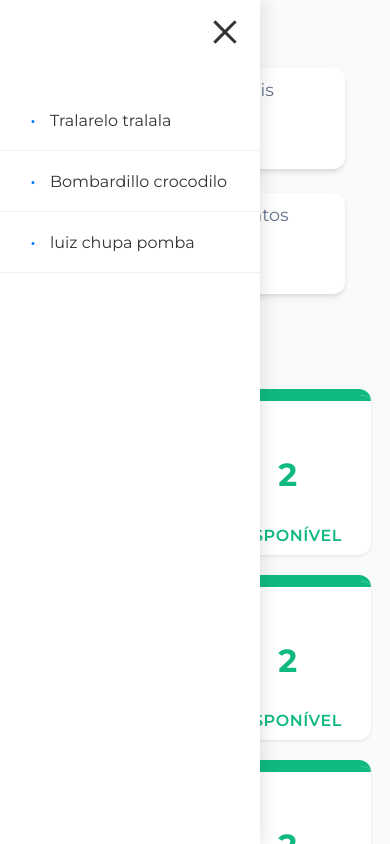
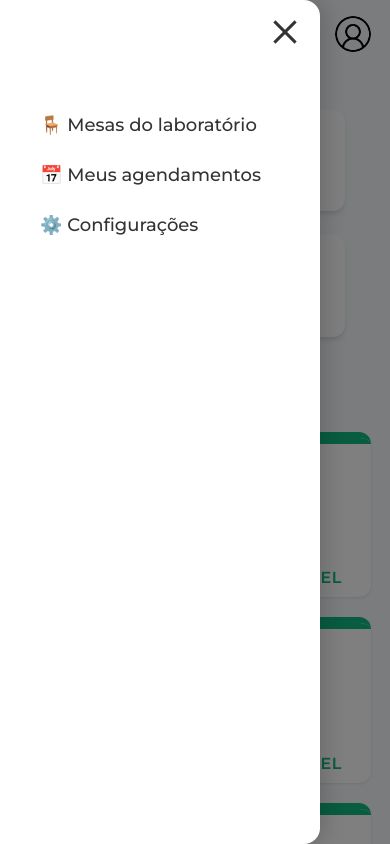
Before and after one commit to MatheuzinDev/AgendamentosLIP-FE, a React (Vite) app: page /home in a window 390 px wide. Both pictures are taken after a click on the button 35 px from the left and 33 px from the top of the page. Shown: the top 844 px of the page. Built offline with nearby package versions, Linux system fonts and the light colour scheme.

Commit message:
alterações menu hamburger/navbar + atualizações tela home

```diff
--- a/src/Components/MenuHamburger/MenuHamburger.css
+++ b/src/Components/MenuHamburger/MenuHamburger.css
@@ -11,16 +11,19 @@
     position: fixed;
     top: 0;
     left: 0;
-    width: 260px;
+    width: 320px;
     height: 100vh;
     background: #ffffff;
-    box-shadow: 4px 0 16px rgba(0, 0, 0, 0.1);
+    box-shadow: 6px 0 20px rgba(0, 0, 0, 0.15);
     transform: translateX(-100%);
     transition: transform 0.3s ease;
-    padding-top: 90px;
+    padding: 60px 20px 20px 20px;
     display: flex;
     flex-direction: column;
     font-family: 'Segoe UI', Tahoma, Geneva, Verdana, sans-serif;
+    border-top-right-radius: 16px;
+    border-bottom-right-radius: 16px;
+    z-index: 1001;
 }
 
 .menu.open {
@@ -92,33 +95,41 @@
     transform: translateY(-8px) rotate(-45deg);
 }
 
+/* Overlay */
+.menu-overlay {
+    position: fixed;
+    top: 0;
+    left: 0;
+    width: 100vw;
+    height: 100vh;
+    background-color: rgba(0, 0, 0, 0.5);
+    z-index: 999;
+}
+
+/* Lista do menu */
 .menu ul {
     list-style: none;
     padding: 0;
-    margin: 0;
+    margin: 40px 0 0 0;
 }
 
+/* Itens do menu */
 .menu li {
-    padding: 18px 30px;
-    border-bottom: 1px solid #f0f0f0;
-    font-size: 16px;
+    padding: 14px 20px;
+    border-radius: 12px;
+    font-size: 18px;
     color: #333;
+    font-weight: 500;
+    cursor: pointer;
     display: flex;
     align-items: center;
-    gap: 10px;
-    cursor: pointer;
-    transition: all 0.2s ease-in-out;
+    gap: 12px;
+    transition: background-color 0.2s ease, transform 0.2s ease;
 }
 
 .menu li:hover {
-    background-color: #f8f9fa;
-    color: #007bff;
+    background-color: #f0f4ff;
+    color: #1d4ed8;
+    transform: translateX(4px);
+    font-weight: 600;
 }
-
-.menu li::before {
-    content: "•";
-    color: #007bff;
-    font-size: 20px;
-    display: inline-block;
-    width: 10px;
-}
--- a/src/Components/MenuHamburger/MenuHamburger.jsx
+++ b/src/Components/MenuHamburger/MenuHamburger.jsx
@@ -5,6 +5,9 @@ function HamburgerMenu() {
     const [isOpen, setIsOpen] = useState(false);
 
     return (
+        <>
+            {isOpen && <div className="menu-overlay" onClick={() => setIsOpen(false)}></div>}
+
             <div className="hamburger-container">
                 <button
                     className={`hamburger hamburger--spin ${isOpen ? "is-active" : ""}`}
@@ -32,13 +35,18 @@ function HamburgerMenu() {
                         </span>
                     </button>
 
+
                     <ul>
-                    <li>Tralarelo tralala</li>
-                    <li>Bombardillo crocodilo</li>
-                    <li>luiz chupa pomba</li>
+                        <li>🪑 Mesas do laboratório</li>
+                        <li>📅 Meus agendamentos</li>
+                        <li>⚙️ Configurações</li>
+
                     </ul>
+
+
                 </div>
             </div>
+        </>
     );
 }
 
--- a/src/Components/Navbar/Navbar.css
+++ b/src/Components/Navbar/Navbar.css
@@ -3,12 +3,13 @@
     justify-content: flex-end;
     padding: 20px;
     background-color: #fff;
-    box-shadow: 0 1px 4px rgba(0,0,0,0.1);
+    box-shadow: 0 1px 4px rgba(0, 0, 0, 0.1);
 }
 
 .navbar ul {
     display: flex;
     list-style: none;
+    align-items: center;
     gap: 20px;
     margin: 0;
     padding: 0;
@@ -24,3 +25,11 @@
 .navbar li:hover {
     color: #007bff;
 }
+
+.icone-perfil-navbar {
+    width: 28px;
+    height: 28px;
+    border-radius: 50%;
+    object-fit: cover;
+    cursor: pointer;
+}
--- a/src/Components/Navbar/Navbar.jsx
+++ b/src/Components/Navbar/Navbar.jsx
@@ -4,9 +4,8 @@ function Navbar() {
     return (
         <nav className="navbar">
             <ul>
-                <li>Home</li>
-                <li>Sobre</li>
-                <li>Contato</li>
+                <li>Mesas do laboratório</li>
+                <img src="src\assets\do-utilizador.png" alt="Perfil" className='icone-perfil-navbar' />
             </ul>
         </nav>
     );
--- a/src/Pages/Home/Home.css
+++ b/src/Pages/Home/Home.css
@@ -21,7 +21,7 @@
     display: flex;
     justify-content: center;
     gap: 1.5rem;
-    margin-top: 8vh;
+    margin-top: 5vh;
     padding: 0 5vw;
 }
 
@@ -131,12 +131,36 @@
     background: #f97316;
 }
 
+.topbar-home {
+    display: flex;
+    align-items: center;
+    justify-content: space-between;
+    padding: 1rem 5vw;
+}
+
+.titulo-pagina {
+    font-size: 1.5rem;
+    font-weight: 600;
+    color: #1e293b;
+    margin-left: 1.5rem;
+    margin-top: -0.2rem;
+}
+
+.icone-perfil {
+    width: 36px;
+    height: 36px;
+    border-radius: 50%;
+    object-fit: cover;
+    cursor: pointer;
+}
+
+
 /* Responsividade */
 @media (max-width: 768px) {
     .dashboard {
         flex-direction: column;
         align-items: center;
-        margin-top: 8vh;
+        margin-top: 5vh;
     }
 
     .dashboard-box {
--- a/src/Pages/Home/Home.jsx
+++ b/src/Pages/Home/Home.jsx
@@ -1,7 +1,7 @@
-import HamburgerMenu from "../../Components/MenuHamburger/MenuHamburger"
+import HamburgerMenu from "../../Components/MenuHamburger/MenuHamburger";
 import useIsMobile from "../../hooks/useIsMobile";
 import Navbar from "../../Components/Navbar/Navbar";
-import "../Home/Home.css"
+import "../Home/Home.css";
 import CardMesa from "../../Components/CardMesa/CardMesa";
 
 function Home() {
@@ -10,7 +10,17 @@ function Home() {
   return (
     <>
       <div className="page-container-home">
-        {isMobile ? <HamburgerMenu /> : <Navbar />}
+        {isMobile ? (
+          <div className="topbar-home">
+            <div className="left-topbar">
+              <HamburgerMenu />
+              <h1 className="titulo-pagina">Mesas do laboratório</h1>
+            </div>
+            <img src="src\assets\do-utilizador.png" alt="Perfil" className="icone-perfil" />
+          </div>
+        ) : (
+          <Navbar />
+        )}
 
         <div className="dashboard">
           <div className="dashboard-box">
@@ -43,8 +53,7 @@ function Home() {
         </div>
       </div>
     </>
-
   );
 }
 
-export default Home
+export default Home;
```
Also changed, not shown: src/assets/do-utilizador.png (added). Lines whose indentation alone changed are shown as unchanged.
